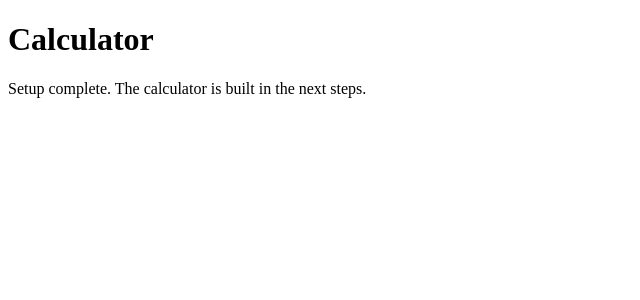
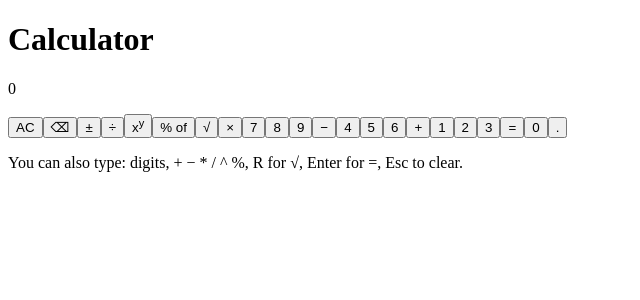
Before and after one commit to emirgilbaz/calculator, a React (Vite) app in the folder frontend/: page / in a window 1280 px wide. Shown: the top 300 px of the page, without its empty margins (0-640 px from the left). Built offline with nearby package versions, Linux system fonts and the light colour scheme.

Commit message:
feat(frontend): render the calculator in the app shell

```diff
--- a/frontend/src/App.tsx
+++ b/frontend/src/App.tsx
@@ -1,8 +1,13 @@
+import { Calculator } from './components/Calculator.tsx'
+
 export function App() {
   return (
-    <main>
-      <h1>Calculator</h1>
-      <p>Setup complete. The calculator is built in the next steps.</p>
+    <main className="page">
+      <h1 className="visually-hidden">Calculator</h1>
+      <Calculator />
+      <p className="page__hint">
+        You can also type: digits, + − * / ^ %, R for √, Enter for =, Esc to clear.
+      </p>
     </main>
   )
 }
```
